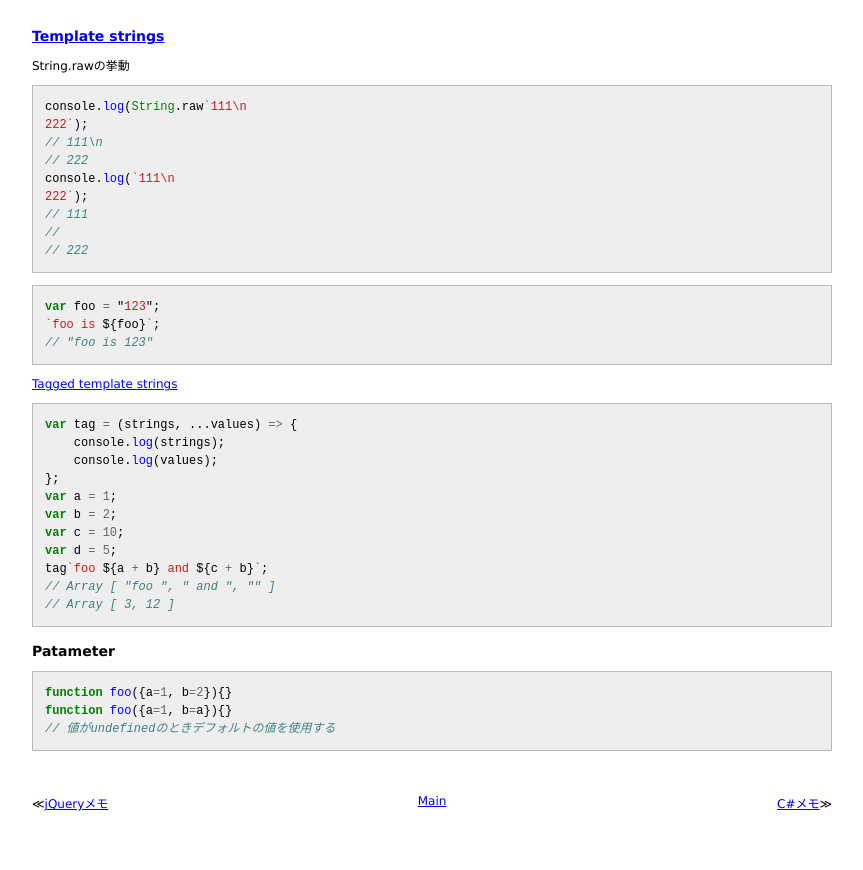
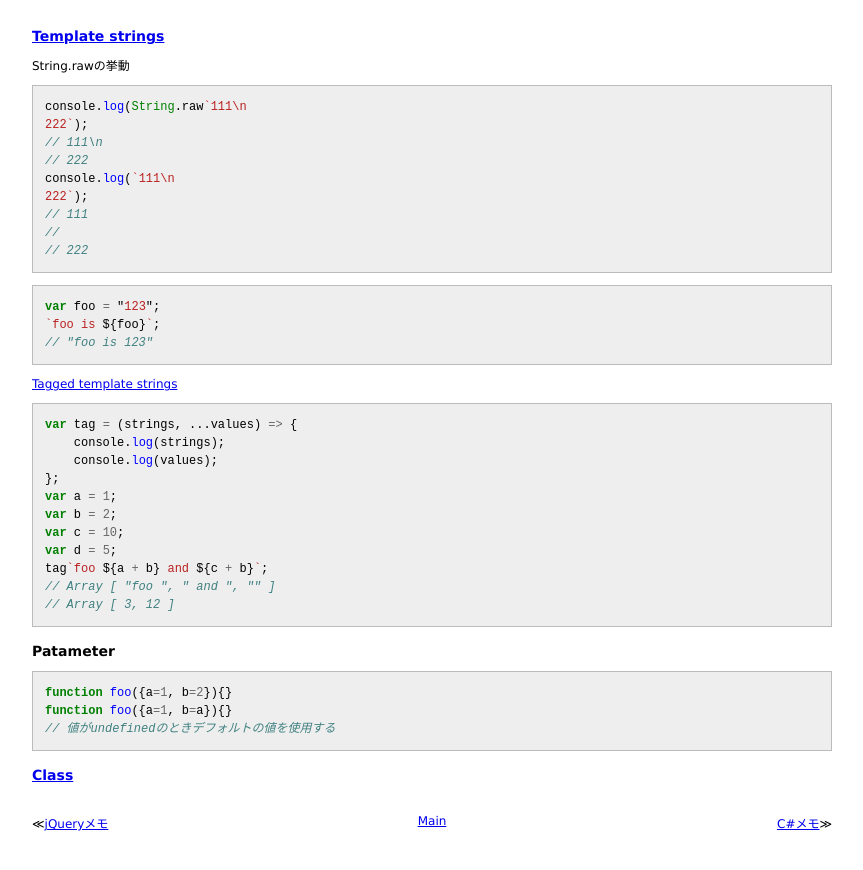
Before and after one commit to 38elements/38elements.github.com, a Jekyll site: the page built from _posts/2014-10-22-es6.md, in a window 1280 px wide and 900 px high, scrolled down 1984 px. Shown: the top 870 px of the window, without its empty margins (208-1071 px from the left). Built offline with Jekyll 4.4.1, drawn with Linux system fonts in a browser that asks for light colours; Markdown is read by kramdown in place of the engine named in the settings.

Commit message:
Update 2014-10-22-es6.md

```diff
--- a/_posts/2014-10-22-es6.md
+++ b/_posts/2014-10-22-es6.md
@@ -151,3 +151,5 @@ function foo({a=1, b=2}){}
 function foo({a=1, b=a}){}
 // 値がundefinedのときデフォルトの値を使用する
 {% endhighlight %}
+
+### [Class](https://developer.mozilla.org/en-US/docs/Web/JavaScript/Reference/Classes)
```
